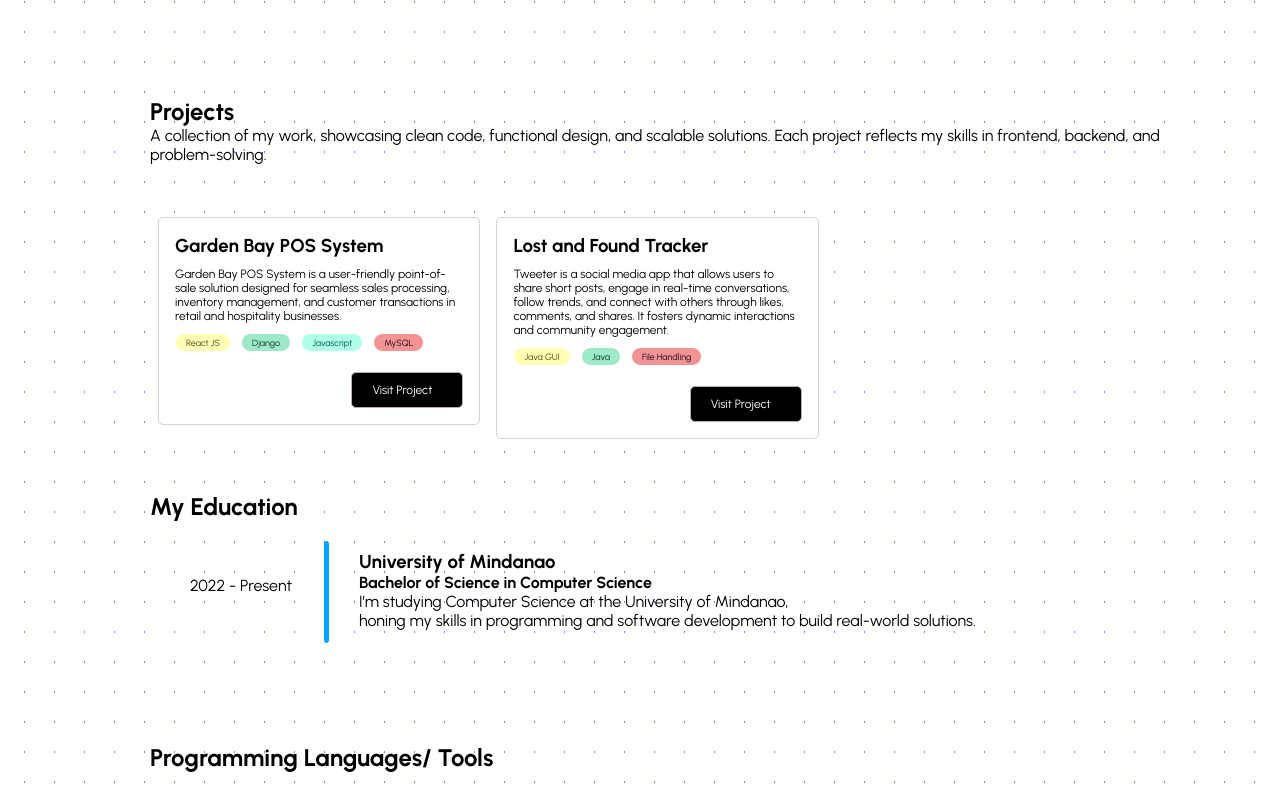
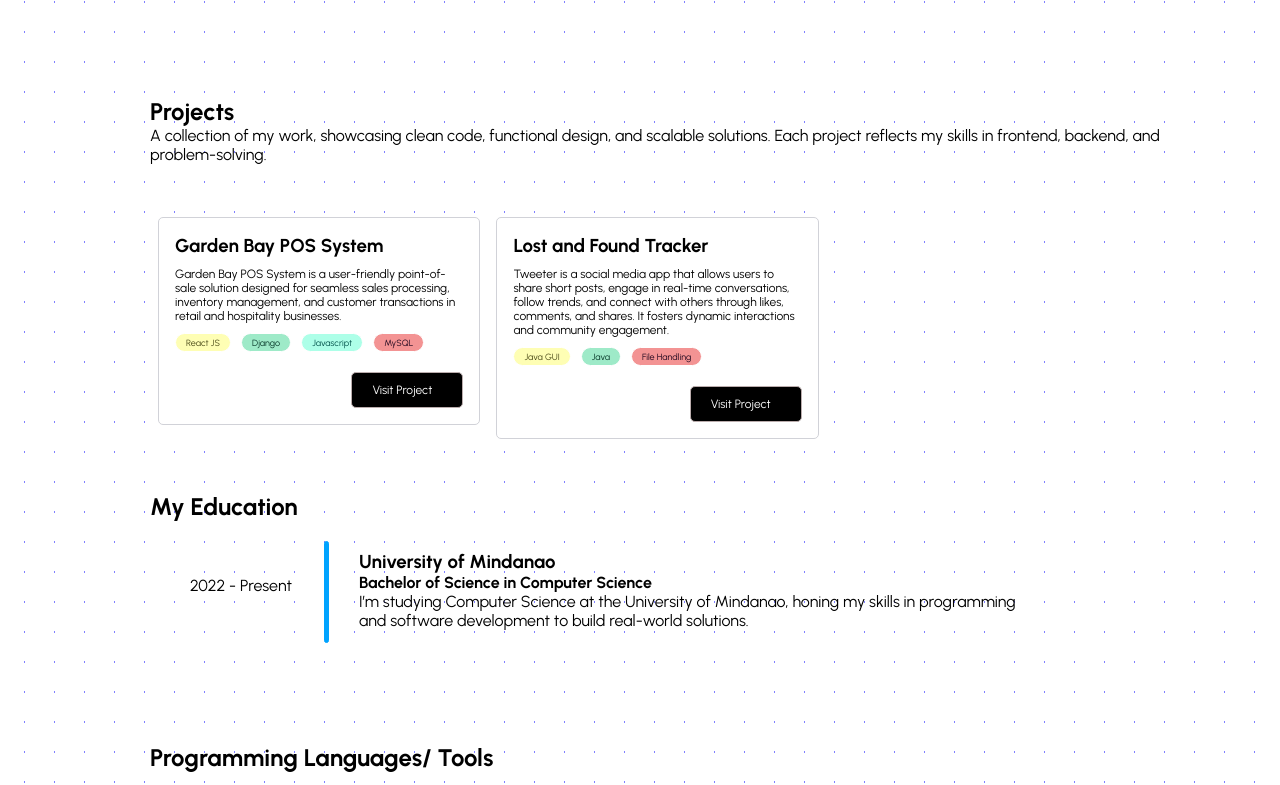
Before and after one commit to christineJadeAvila/christineJade, a plain HTML site: page index.html in a window 1280 px wide. Shown: the part 391-1176 px from the top of the page. Drawn offline with Linux system fonts and the light colour scheme.

Commit message:
minor changes

```diff
--- a/index.html
+++ b/index.html
@@ -11,6 +11,11 @@
     <title>Christine Jade | Software Engineer</title>
 </head>
 <body>
+
+    <div class="navigationBar">
+
+    </div>
+
     <div class="introduction">
         <h1 id="myName"><span class="myName--hi">My name is</span><br>Christine Jade Avila</h1>
         <h3 id="myTitle">I am a Software Developer.</h3>
@@ -78,7 +83,7 @@
                 <h3>University of Mindanao</h3>
                 <h4>Bachelor of Science in Computer Science</h4>
 
-                <p>I’m studying Computer Science at the University of Mindanao, <br>honing my skills in programming and software development to build real-world solutions.</p>
+                <p>I’m studying Computer Science at the University of Mindanao, honing my skills in programming <br>and software development to build real-world solutions.</p>
             </div>
 
 
```
Also changed, not shown: assets/icon.png.
